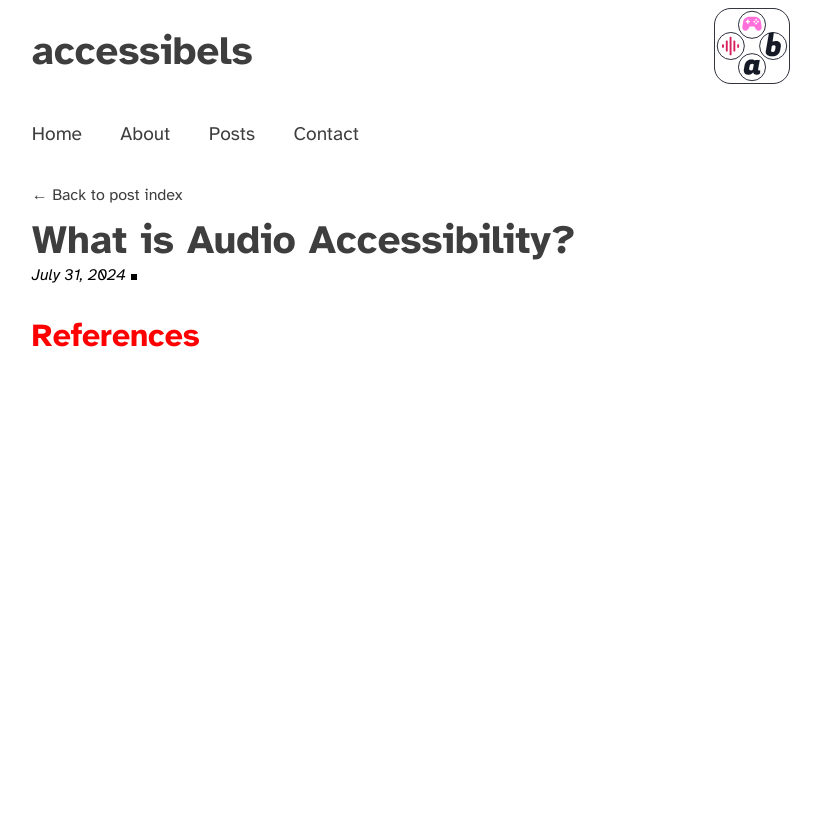
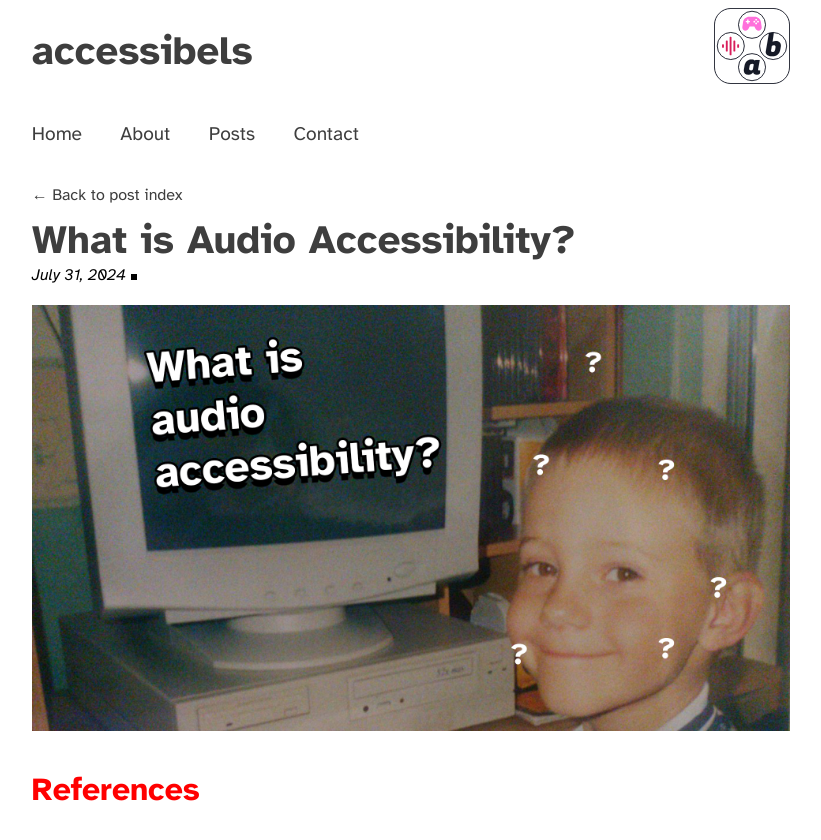
Before and after one commit to Accessibels/accessibels.github.io, a Jekyll site: the page built from _posts/2024-08-05-what-is-audio-accessibility.markdown, in a window 1280 px wide. Shown: the top 840 px of the page, without its empty margins (229-1050 px from the left). Built offline with Jekyll 4.4.1, drawn with Linux system fonts in a browser that asks for light colours.

Commit message:
fixing images

```diff
--- a/_layouts/post.html
+++ b/_layouts/post.html
@@ -8,6 +8,6 @@ layout: default
 <h1 class="post-title">{{ page.title }}</h1>
 <i>{{ page.date | date: '%B %d, %Y' }}</i>
 
-<img style="width:50%; border: solid black;" src="{{post.imageURL}}" alt="{{post.imageALT}}">
+<img style="width:50%; border: solid black;" src="{{layout.imageURL}}" alt="{{layout.imageALT}}">
 
 {{ content }}
--- a/_posts/2024-07-30-hey-you-youre-finally-awake.markdown
+++ b/_posts/2024-07-30-hey-you-youre-finally-awake.markdown
@@ -10,6 +10,7 @@ imageURL: /assets/2024-07-30-hey-you-youre-finally-awake/Ralof%20Opening%20Scene
 imageALT: The opening scene from Skyrim. A Nord Prisoner named Ralof sits in a wagon talking to the player. They are being transported through a misty forest. Ralof says "Hey, you. You're finally awake.
 ---
 
+![The opening scene from Skyrim. A Nord Prisoner named Ralof sits in a wagon talking to the player. They are being transported through a misty foresr. Ralof says "Hey, you. You're finally awake.](/assets/2024-07-30-hey-you-youre-finally-awake/Ralof%20Opening%20Scene.jpeg "Opening scene with Ralof from Skyrim.")
 
 # Hey, you. You're finally awake.
 
--- a/_posts/2024-08-04-academic-resources.markdown
+++ b/_posts/2024-08-04-academic-resources.markdown
@@ -10,6 +10,7 @@ imageURL: /assets/2024-08-04-academic-resources/Post%20Photo.jpg
 imageALT: Image Link to Post. A collage of posterised academic images featuring poster presentations and a graduate holding their dog at graduation. Text Reads 'Academic Resources'
 
 ---
+![Image Link to Post. A collage of posterised academic images featuring poster presentations and a graduate holding their dog at graduation. Text Reads 'Academic Resources'](/assets/2024-08-04-academic-resources/Post%20Photo.jpg "Graduate Collage")
 
 
 
--- a/_posts/2024-08-05-what-is-audio-accessibility.markdown
+++ b/_posts/2024-08-05-what-is-audio-accessibility.markdown
@@ -12,6 +12,7 @@ imageALT: Image link to article. The author as a child in the 2000s sat smiling
 ---
 
 
+![Image link to article. The author as a child in the 2000s sat smiling in front of a PC Monitor. Question marks float around their head. Text reads 'What is Audio Accessibility?'](/assets/2024-08-05-what-is-audio-accessibility/1.jpg "Young author by PC")
 
 
 # References
```
